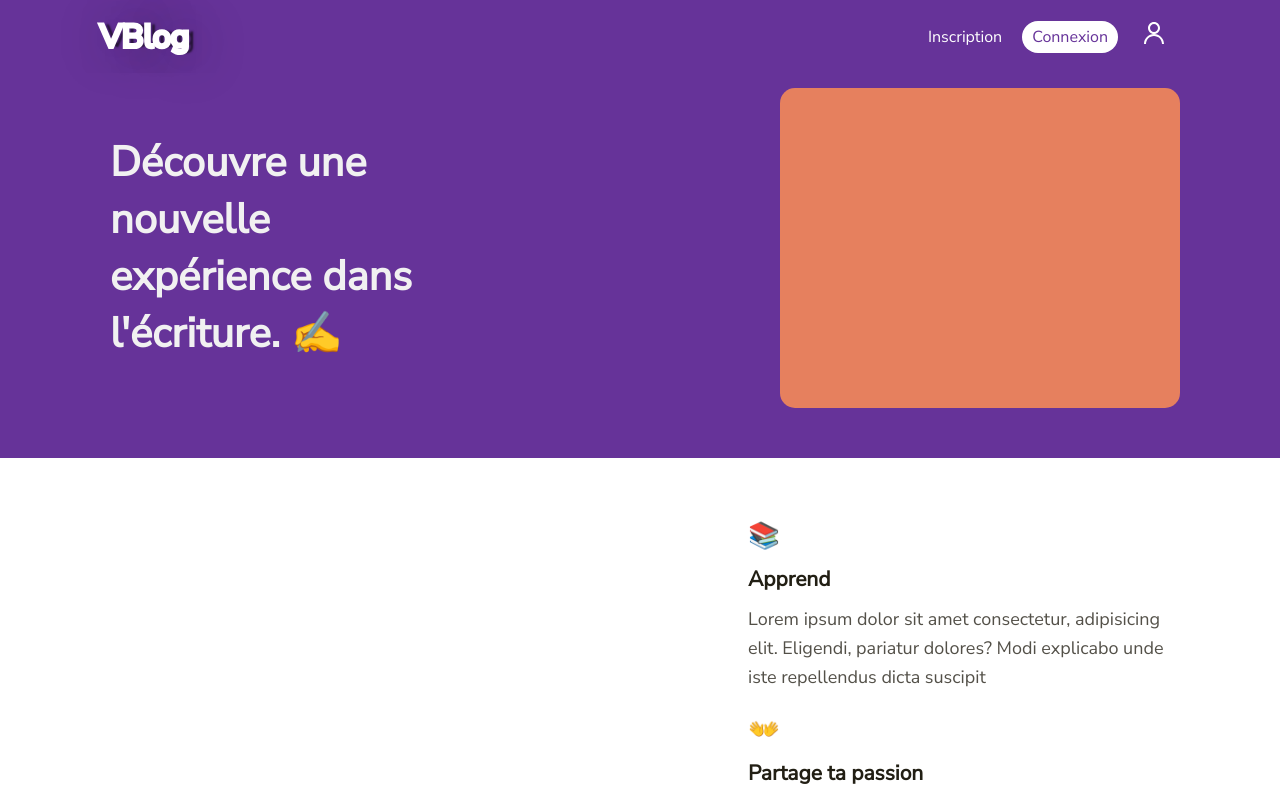
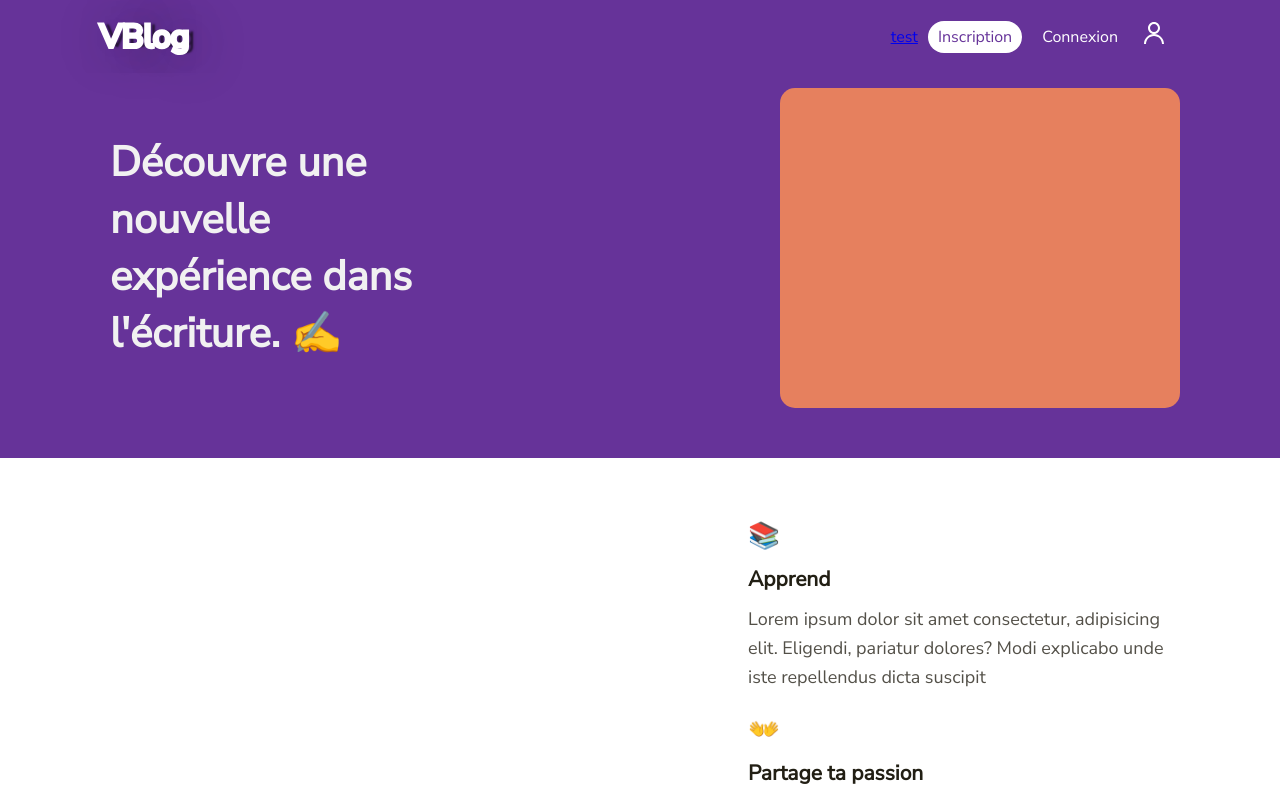
Before and after one commit to Yanick89/VBlog, a Vue app: page /#/ in a window 1280 px wide. Shown: the top 800 px of the page. Built offline with nearby package versions, Linux system fonts and the light colour scheme.

Commit message:
💄 UI:  add link for the test

```diff
--- a/src/components/view/navBar.vue
+++ b/src/components/view/navBar.vue
@@ -3,6 +3,9 @@
     <nav>
       <span>VBlog</span>
       <ul>
+        <router-link :to="{name: 'userProfile'}">
+          test
+        </router-link>
         <li @click="openSignUp">Inscription</li>
         <li @click="openSignIn">Connexion</li>
         <li>
```
